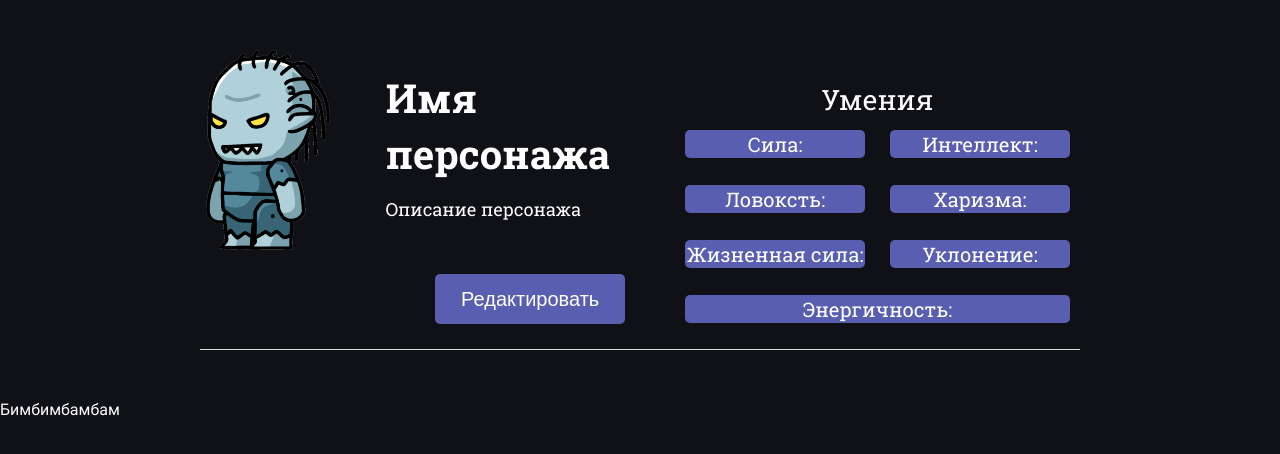
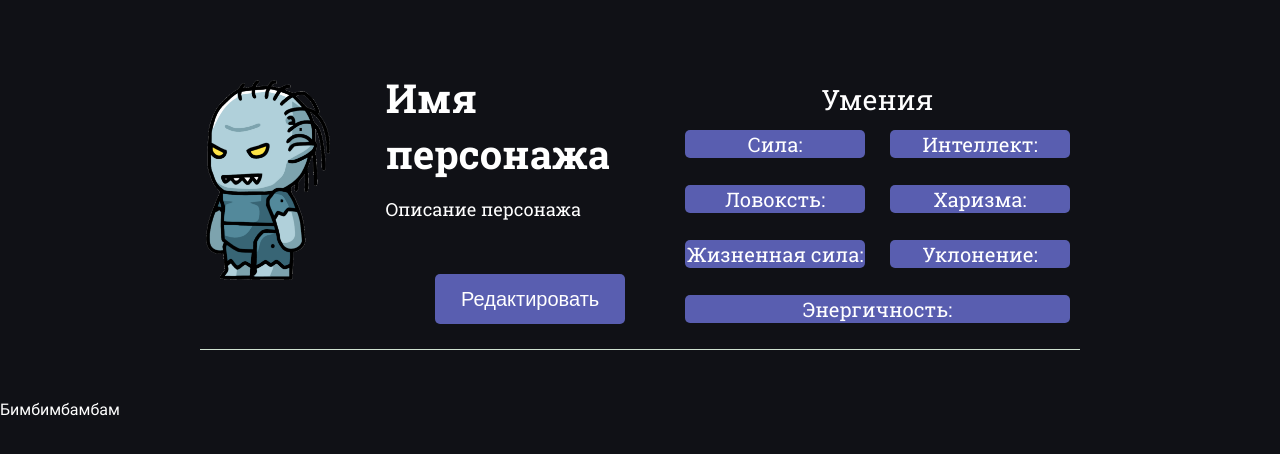
Before and after one commit to AndrewRusanov/test-game, a React (Create React App) app: page / in a window 1280 px wide. Shown: the top 454 px of the page. Built offline with nearby package versions, Linux system fonts and the light colour scheme.

Commit message:
feat: change margin and paddin

```diff
--- a/src/components/header/avatar/Avatar.module.css
+++ b/src/components/header/avatar/Avatar.module.css
@@ -1,6 +1,7 @@
 .avatar {
   width: 160px;
   height: 200px;
-  padding: 0;
+  padding-top: 30px;
+  margin: 0;
   object-fit: contain;
 }
```
